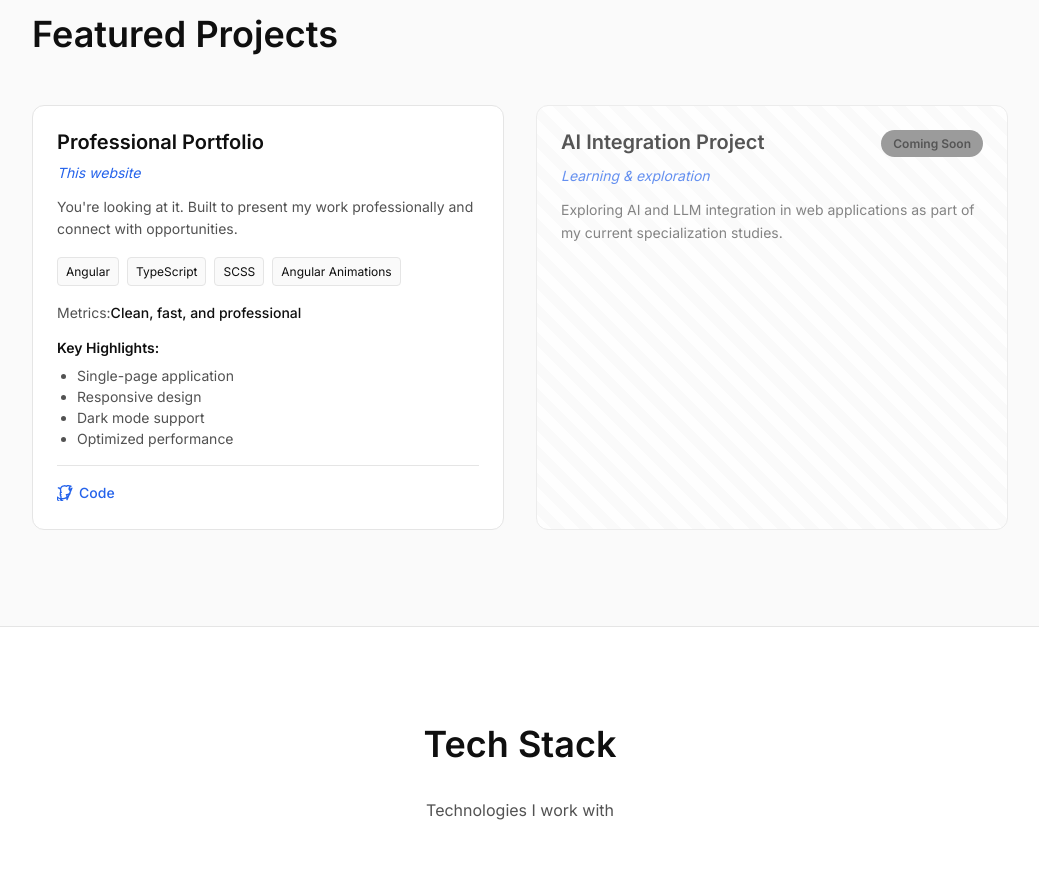
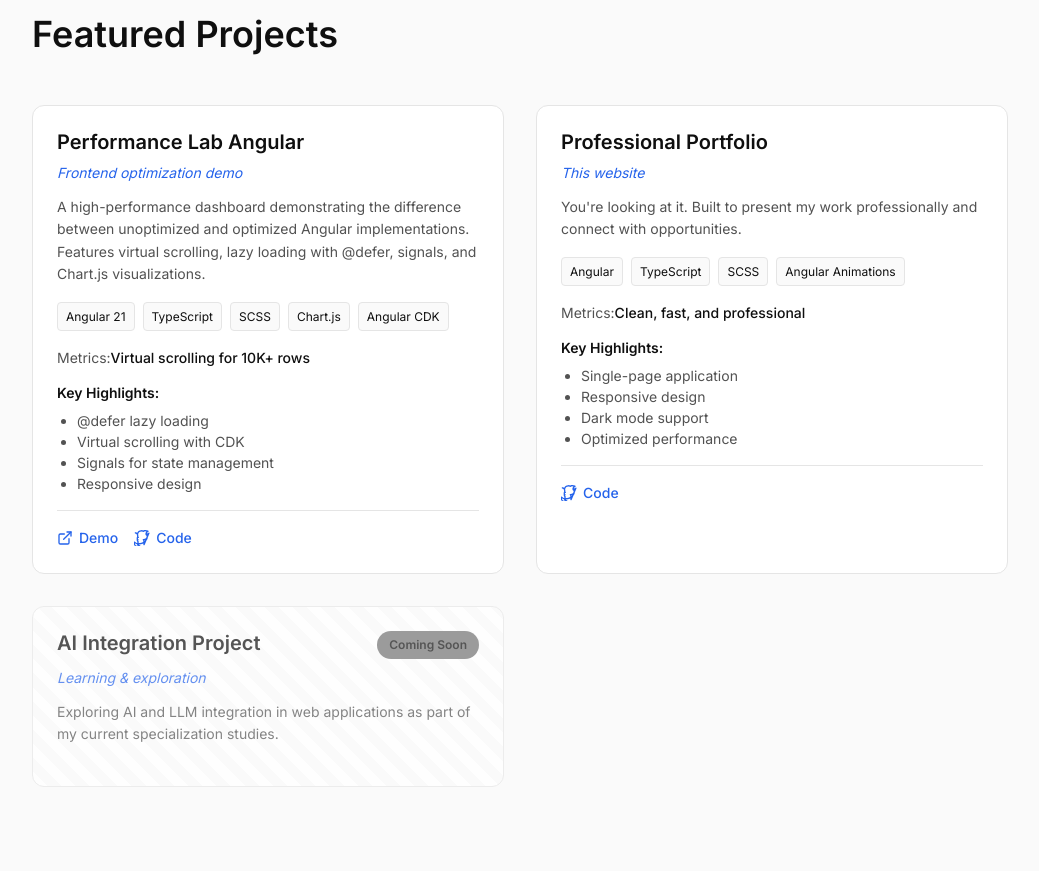
Before and after one commit to AlejOcana/portfolio-angular, an Angular app: page / in a window 1280 px wide. Shown: the part 4220-5091 px from the top of the page, without its empty margins (120-1159 px from the left). Built offline with nearby package versions, Linux system fonts and the light colour scheme.

Commit message:
Add Performance Lab Angular project to portfolio

```diff
--- a/src/app/core/portfolio-data.service.ts
+++ b/src/app/core/portfolio-data.service.ts
@@ -182,6 +182,18 @@ Open to remote opportunities where I can contribute to meaningful projects.`,
   getProjects(): Project[] {
     return [
       {
+        id: 'performance-lab-ang',
+        name: 'Performance Lab Angular',
+        tagline: 'Frontend optimization demo',
+        description: 'A high-performance dashboard demonstrating the difference between unoptimized and optimized Angular implementations. Features virtual scrolling, lazy loading with @defer, signals, and Chart.js visualizations.',
+        stack: ['Angular 21', 'TypeScript', 'SCSS', 'Chart.js', 'Angular CDK'],
+        metrics: 'Virtual scrolling for 10K+ rows',
+        highlights: ['@defer lazy loading', 'Virtual scrolling with CDK', 'Signals for state management', 'Responsive design'],
+        demoUrl: 'https://alejocana.github.io/performance-lab-ang',
+        githubUrl: 'https://github.com/AlejOcana/performance-lab-ang',
+        comingSoon: false,
+      },
+      {
         id: 'portfolio',
         name: 'Professional Portfolio',
         tagline: 'This website',
```
